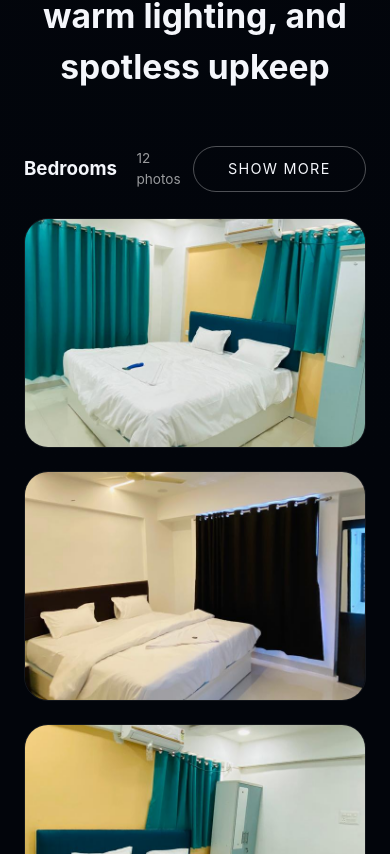
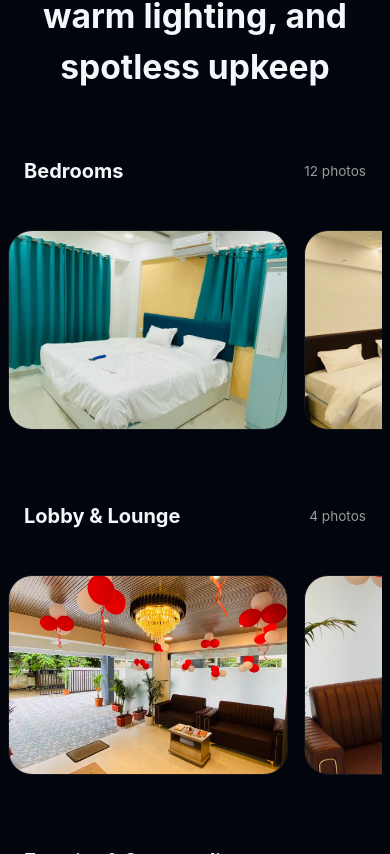
Before and after one commit to prathameshk0710/BanerStay, a React (Vite) app: page / in a window 390 px wide. Shown: the part 5890-6744 px from the top of the page. Built offline with nearby package versions, Linux system fonts and the light colour scheme.

Commit message:
changed mobile view for galary section

```diff
--- a/src/App.css
+++ b/src/App.css
@@ -486,6 +486,10 @@ main {
   gap: 1.25rem;
 }
 
+.gallery-scroll {
+  display: none;
+}
+
 .gallery-section + .gallery-section {
   margin-top: 2.5rem;
 }
@@ -903,6 +907,71 @@ footer {
     margin-top: 1.5rem;
   }
 
+  /* Gallery mobile - horizontal scroll */
+  .gallery-grid {
+    display: none;
+  }
+
+  .gallery-scroll {
+    display: flex;
+    overflow-x: auto;
+    overflow-y: hidden;
+    gap: 1rem;
+    padding: 0.5rem 0;
+    margin: 0 -1rem;
+    padding-left: 1rem;
+    padding-right: 1rem;
+    scroll-snap-type: x mandatory;
+    -webkit-overflow-scrolling: touch;
+    scrollbar-width: thin;
+    scrollbar-color: rgba(252, 188, 44, 0.3) transparent;
+  }
+
+  .gallery-scroll::-webkit-scrollbar {
+    height: 6px;
+  }
+
+  .gallery-scroll::-webkit-scrollbar-track {
+    background: transparent;
+  }
+
+  .gallery-scroll::-webkit-scrollbar-thumb {
+    background: rgba(252, 188, 44, 0.3);
+    border-radius: 3px;
+  }
+
+  .gallery-scroll::-webkit-scrollbar-thumb:hover {
+    background: rgba(252, 188, 44, 0.5);
+  }
+
+  .gallery-scroll .gallery-img-button {
+    flex: 0 0 auto;
+    width: 280px;
+    scroll-snap-align: start;
+  }
+
+  .gallery-scroll .gallery-img {
+    height: 200px;
+    width: 100%;
+  }
+
+  .gallery-header-actions {
+    display: flex;
+  }
+
+  .gallery-toggle {
+    display: none;
+  }
+
+  .gallery-header h3 {
+    font-size: 1.25rem;
+  }
+
+  .gallery-count {
+    font-size: 0.8rem;
+    color: rgba(255, 255, 255, 0.5);
+  }
+
   .primary,
   .secondary {
     width: 100%;
--- a/src/sections/GallerySection.jsx
+++ b/src/sections/GallerySection.jsx
@@ -49,9 +49,7 @@ function GallerySection() {
             <div className="gallery-header">
               <h3>{section.label}</h3>
               <div className="gallery-header-actions">
-                {!isExpanded && section.images.length > 4 && (
-                  <span className="gallery-count">{section.images.length} photos</span>
-                )}
+                <span className="gallery-count">{section.images.length} photos</span>
                 {section.images.length > 4 && (
                   <button
                     type="button"
@@ -63,6 +61,7 @@ function GallerySection() {
                 )}
               </div>
             </div>
+            {/* Desktop grid view */}
             <div className="gallery-grid">
               {visibleImages.map((image, index) => (
                 <button
@@ -72,6 +71,19 @@ function GallerySection() {
                   onClick={() =>
                     handleOpenImage(section.id, image, section.label, isExpanded ? index : index)
                   }
+                >
+                  <ResilientImage src={image} alt={section.label} className="gallery-img" />
+                </button>
+              ))}
+            </div>
+            {/* Mobile horizontal scroll view */}
+            <div className="gallery-scroll">
+              {section.images.map((image, index) => (
+                <button
+                  type="button"
+                  className="gallery-img-button"
+                  key={`${section.id}-${image}-mobile`}
+                  onClick={() => handleOpenImage(section.id, image, section.label, index)}
                 >
                   <ResilientImage src={image} alt={section.label} className="gallery-img" />
                 </button>
```
